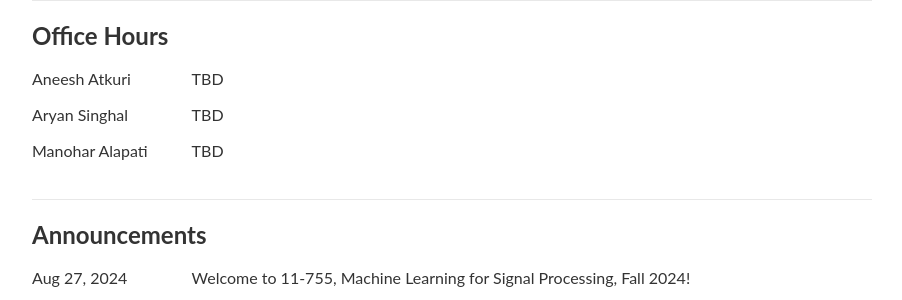
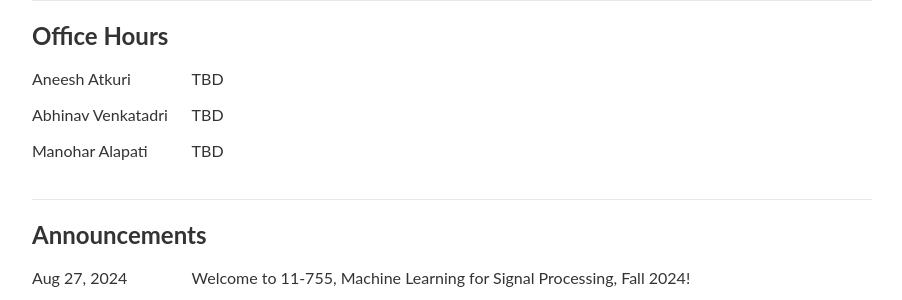
Before and after one commit to cmu-mlsp/mlspcourse, a Jekyll site: the page index.html, which Jekyll copies as it is, in a window 1280 px wide and 900 px high, scrolled down 699 px. Shown: the part 346-646 px from the top of the window, without its empty margins (188-1090 px from the left). Built offline with Jekyll 4.4.1, drawn with Linux system fonts in a browser that asks for light colours; nearby versions of some CDN libraries; comment, search, counter and statistics services are not loaded.

Commit message:
Update index.html

```diff
--- a/index.html
+++ b/index.html
@@ -148,7 +148,7 @@
         <td class="announcement">TBD</td>
       </tr>
       <tr>
-        <td class="date">Aryan Singhal</td>
+        <td class="date">Abhinav Venkatadri</td>
         <td class="announcement">TBD</td>
       </tr>
       <tr>
```
